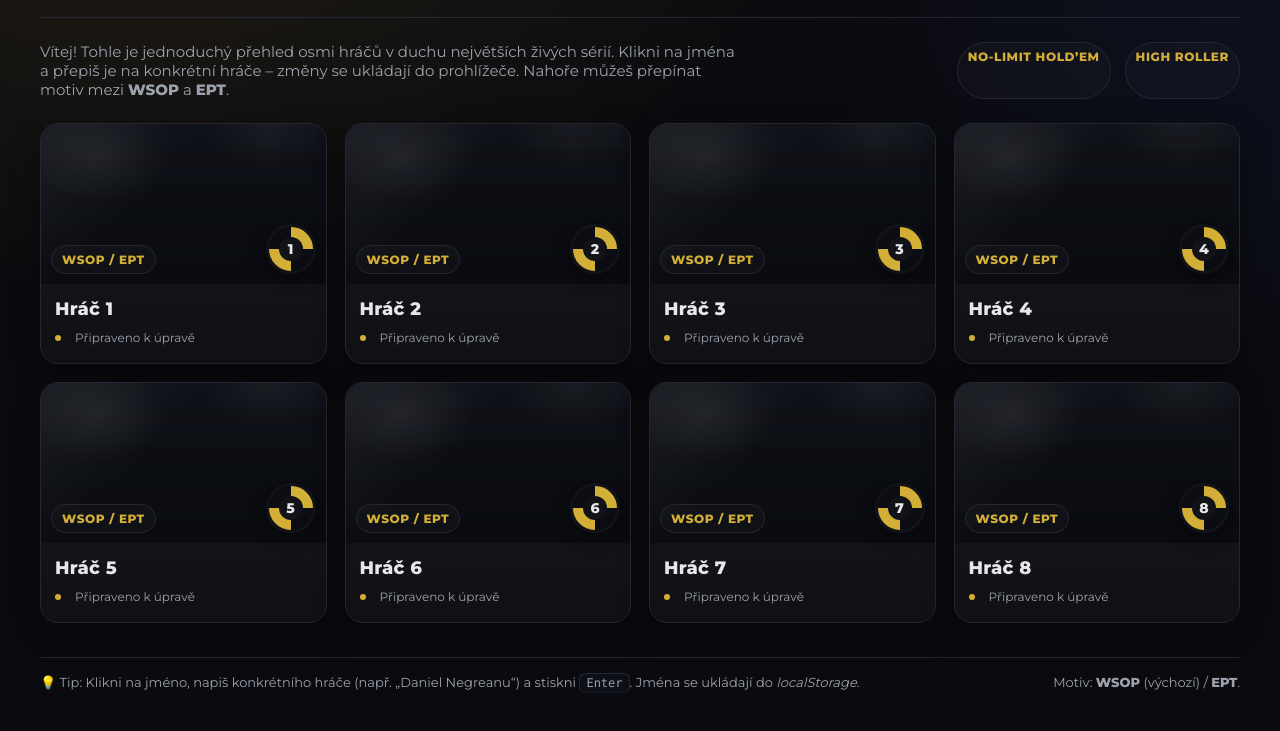
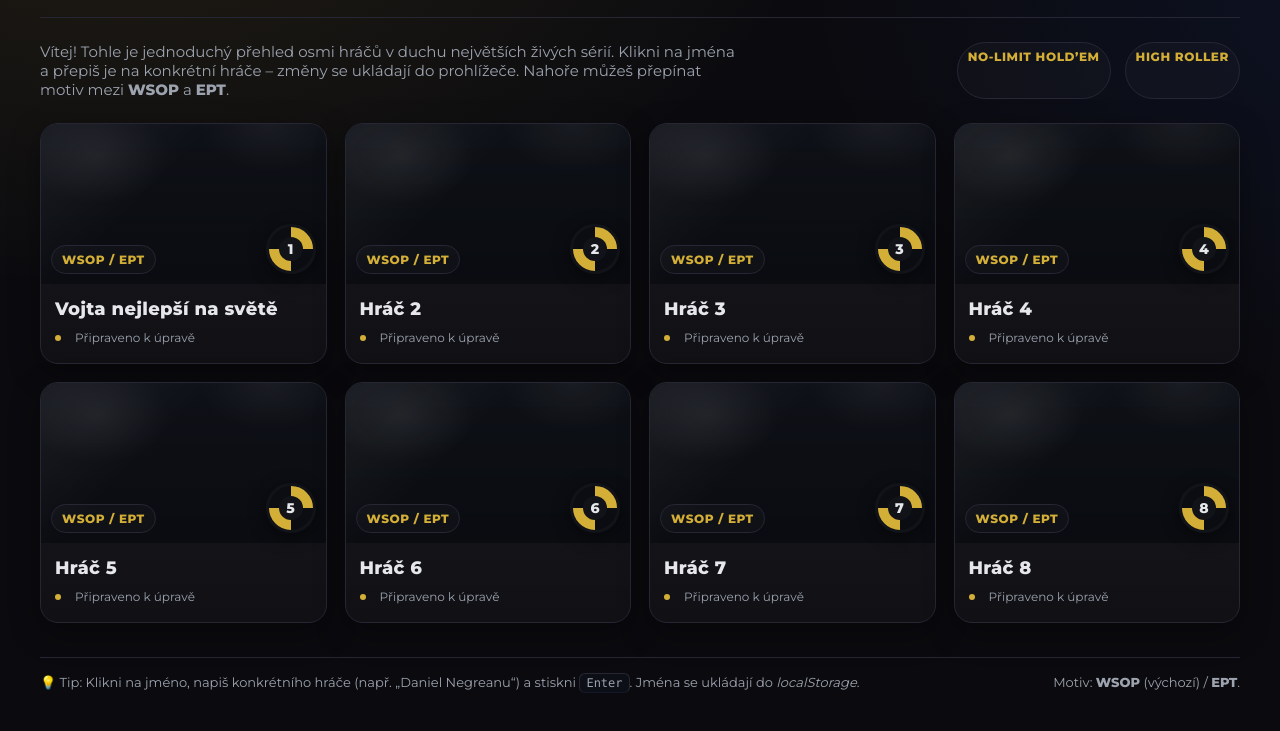
Before and after one commit to Djorkajev/KPT, a plain HTML site: page index.html in a window 1280 px wide. Shown: the part 105-836 px from the top of the page. Drawn offline with Linux system fonts and the light colour scheme.

Commit message:
Rename first player

```diff
--- a/index.html
+++ b/index.html
@@ -104,13 +104,13 @@
 
     <main class="grid" aria-label="Seznam hráčů">
       <!-- 8 dlaždic -->
-      <article class="player-card" aria-label="Hráč 1">
+      <article class="player-card" aria-label="Vojta nejlepší na světě">
         <div class="art">
           <div class="badge">WSOP / EPT</div>
           <div class="chip" title="#1"><span>1</span></div>
         </div>
         <div class="body">
-          <h3 class="player-name" contenteditable="true" spellcheck="false" data-placeholder="Zadej jméno hráče">Hráč 1</h3>
+          <h3 class="player-name" contenteditable="true" spellcheck="false" data-placeholder="Zadej jméno hráče">Vojta nejlepší na světě</h3>
           <div class="player-meta"><span class="dot"></span> Připraveno k úpravě</div>
         </div>
       </article>
```
